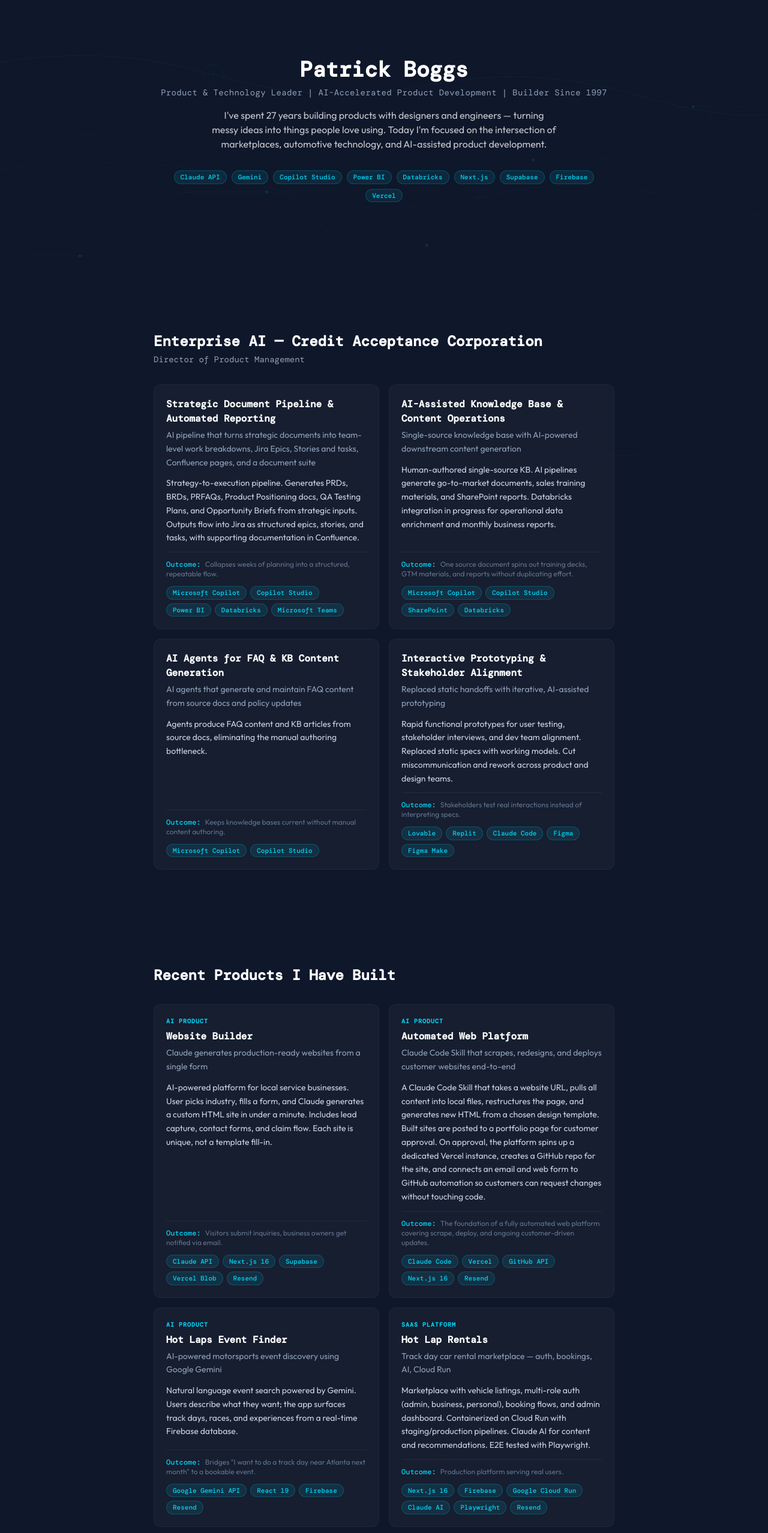
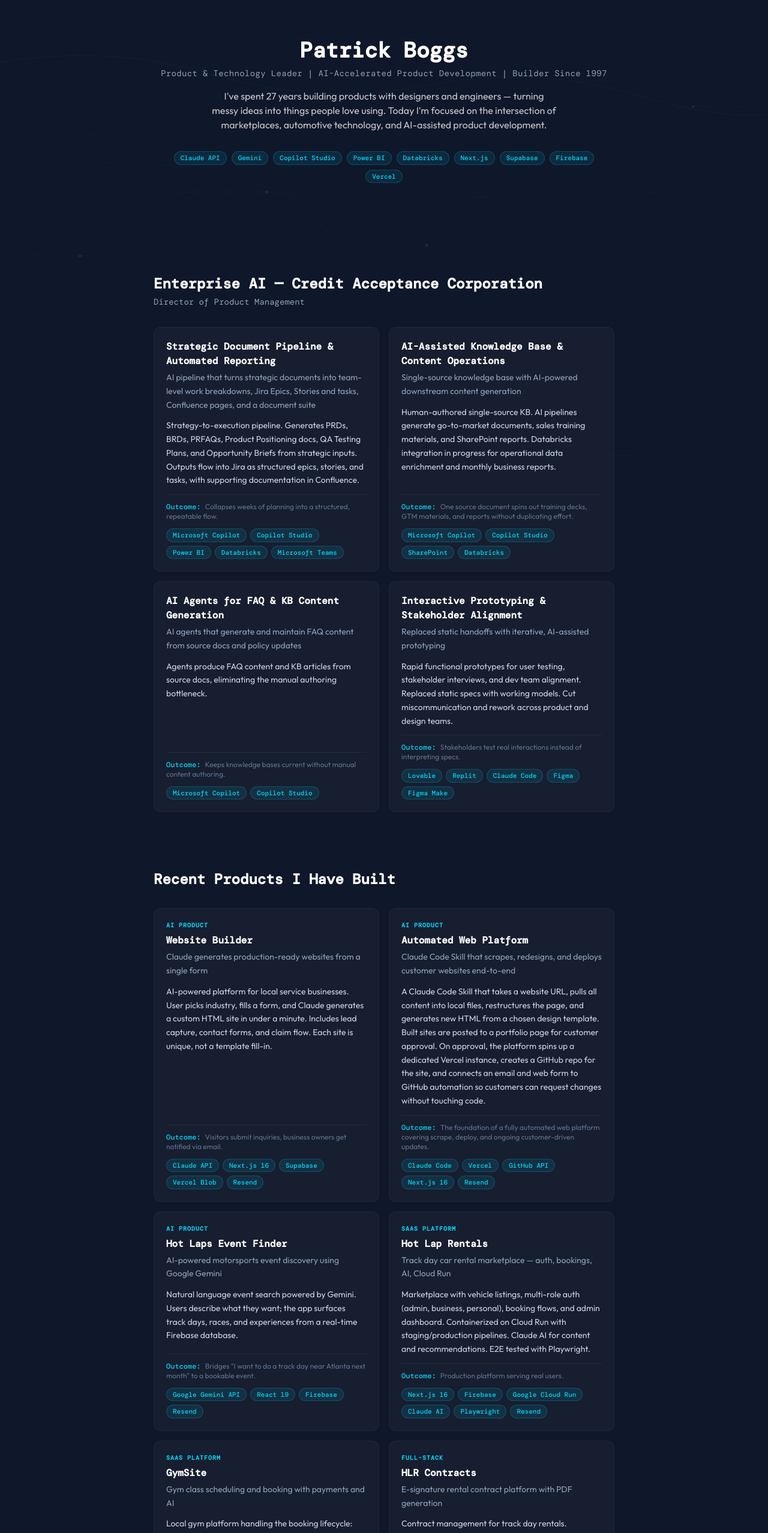
Before and after one commit to patrickclay/portfolio, a Next.js app: page / in a window 1280 px wide. Shown: the top 2556 px of the page at 60% size. Built offline with nearby package versions, Linux system fonts and the light colour scheme.

Commit message:
Tighten vertical spacing between portfolio sections
Reduce section padding from py-20/py-24 to py-12/py-16
and footer from py-12 to py-8 for a more compact layout.

https://claude.ai/code/session_01GUaN9P3revvdPcHtQiAEGU

```diff
--- a/components/About.tsx
+++ b/components/About.tsx
@@ -2,7 +2,7 @@ import { aboutParagraphs } from "@/data/projects";
 
 export function About() {
   return (
-    <section className="py-20 px-6 relative z-10">
+    <section className="py-12 px-6 relative z-10">
       <div className="max-w-2xl mx-auto">
         <h2 className="text-2xl font-bold text-white mb-4">About</h2>
         <div className="space-y-4">
--- a/components/ClientDelivery.tsx
+++ b/components/ClientDelivery.tsx
@@ -17,7 +17,7 @@ const techStack = [
 
 export function ClientDelivery() {
   return (
-    <section className="py-20 px-6 relative z-10">
+    <section className="py-12 px-6 relative z-10">
       <div className="max-w-3xl mx-auto">
         <h2 className="text-2xl font-bold text-white mb-8">
           AI-Managed Client Delivery
--- a/components/EnterpriseAI.tsx
+++ b/components/EnterpriseAI.tsx
@@ -3,7 +3,7 @@ import { ProjectCard } from "./ProjectCard";
 
 export function EnterpriseAI() {
   return (
-    <section className="py-20 px-6 relative z-10">
+    <section className="py-12 px-6 relative z-10">
       <div className="max-w-3xl mx-auto">
         <h2 className="text-2xl font-bold text-white mb-1">
           Enterprise AI — Credit Acceptance Corporation
--- a/components/Footer.tsx
+++ b/components/Footer.tsx
@@ -15,7 +15,7 @@ const links = [
 
 export function Footer() {
   return (
-    <footer className="relative z-10 py-12 px-6 border-t border-slate-700/30">
+    <footer className="relative z-10 py-8 px-6 border-t border-slate-700/30">
       <div className="max-w-3xl mx-auto flex flex-wrap justify-center gap-6">
         {links.map((link) => (
           <a
--- a/components/Hero.tsx
+++ b/components/Hero.tsx
@@ -3,7 +3,7 @@ import { TechPill } from "./TechPill";
 
 export function Hero() {
   return (
-    <section className="relative py-24 px-6">
+    <section className="relative py-16 px-6">
       <div className="max-w-3xl mx-auto text-center relative z-10">
         <h1 className="text-3xl md:text-4xl font-bold text-white mb-2">Patrick Boggs</h1>
         <p className="text-sm font-mono text-slate-400 tracking-wide mb-4">
--- a/components/ProductsBuilt.tsx
+++ b/components/ProductsBuilt.tsx
@@ -3,7 +3,7 @@ import { ProjectCard } from "./ProjectCard";
 
 export function ProductsBuilt() {
   return (
-    <section className="py-20 px-6 relative z-10">
+    <section className="py-12 px-6 relative z-10">
       <div className="max-w-3xl mx-auto">
         <h2 className="text-2xl font-bold text-white mb-8">
           Recent Products I Have Built
```
